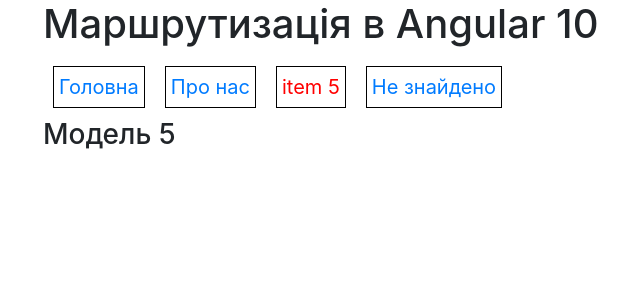
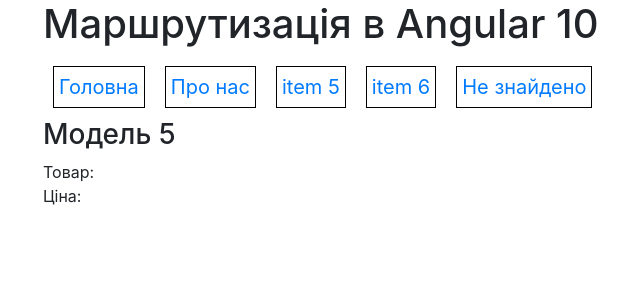
Before and after one commit to Oleh1033/AngularTest1, an Angular app in the folder COVID/: page /item/5 in a window 1280 px wide. Shown: the top 300 px of the page, without its empty margins (42-682 px from the left). Built offline with nearby package versions, Linux system fonts and the light colour scheme.

Commit message:
Query string parametrs

```diff
--- a/COVID/src/app/app.component.html
+++ b/COVID/src/app/app.component.html
@@ -4,7 +4,8 @@
         <nav class="nav">
             <a routerLink="" routerLinkActive="active" [routerLinkActiveOptions]="{exact: true}">Головна</a>
             <a routerLink="/about" routerLinkActive="active">Про нас</a>
-            <a [routerLink]="['item', '5']" routerLinkActive="active">item 5</a>
+            <a [routerLink]="['item', '5']" [queryParams]="{'product': 'phone', 'price': 200}" routerLinkActive="active">item 5</a>
+            <a [routerLink]="['item', '6']" [queryParams]="{'product': 'table'}" routerLinkActive="active">item 6</a>
             <a routerLink="/not" routerLinkActive="active">Не знайдено</a>
         </nav>
         <router-outlet></router-outlet>
--- a/COVID/src/app/item.component.ts
+++ b/COVID/src/app/item.component.ts
@@ -4,16 +4,29 @@
 
 @Component({
     selector: 'item-app',
-    template: `<h3>Модель {{id}}</h3>`
+    template: `<h3>Модель {{id}}</h3>
+    <div>Товар: {{product}}</div>
+                <div>Ціна: {{price}}</div>`
 })
 
 export class ItemComponent {
 
 id: number;
-private subscription: Subscription;
+private routeSubscription: Subscription;
+private querySubscription: Subscription;
+product: string;
+price: string;
 
 constructor(private activateRoute: ActivatedRoute){
-    this.subscription = activateRoute.params.subscribe(params => this.id = params['id'])
+    this.routeSubscription = activateRoute.params.subscribe(params => {
+        this.id = params['id'];
+    });
+
+    this.querySubscription = activateRoute.queryParams.subscribe((queryParam: any) => {
+        console.log(queryParam)
+        this.product = queryParam['product'];
+        this.price = queryParam['price'];
+    })
 }
 
 }
```
